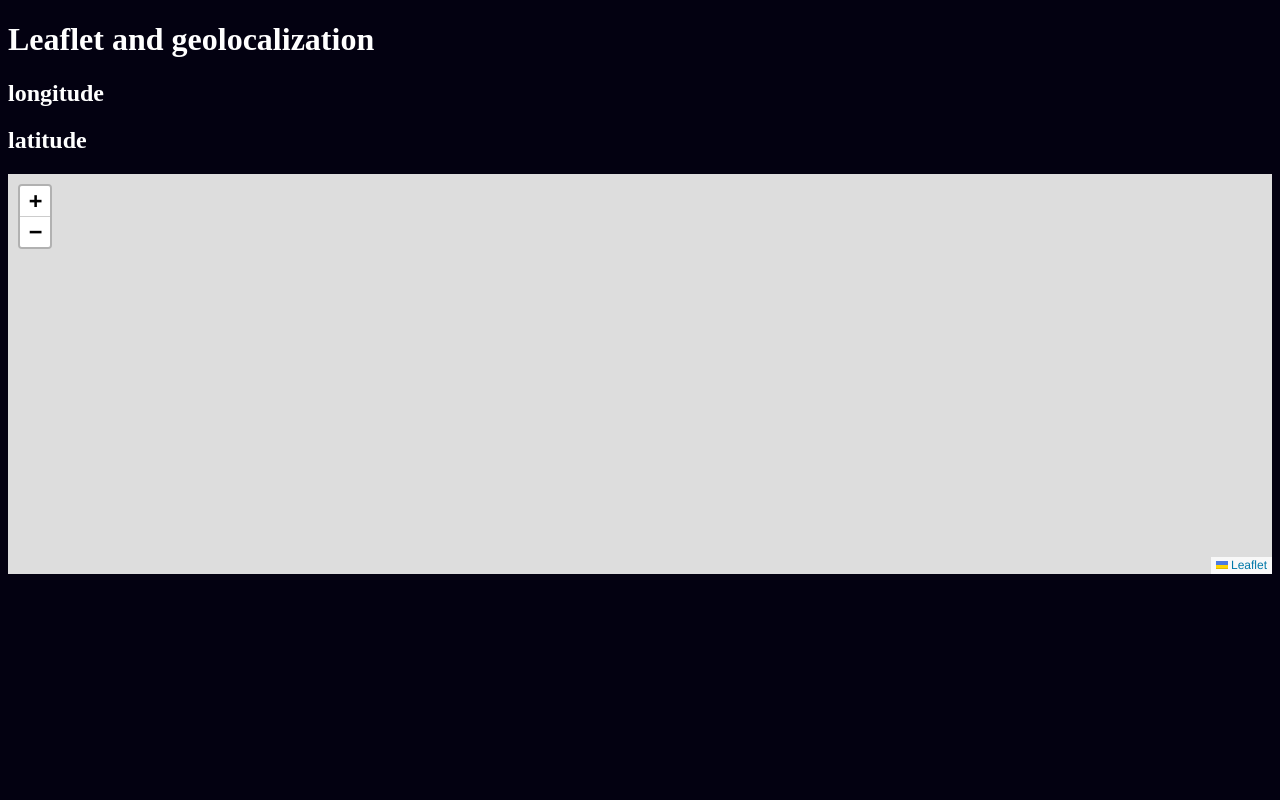
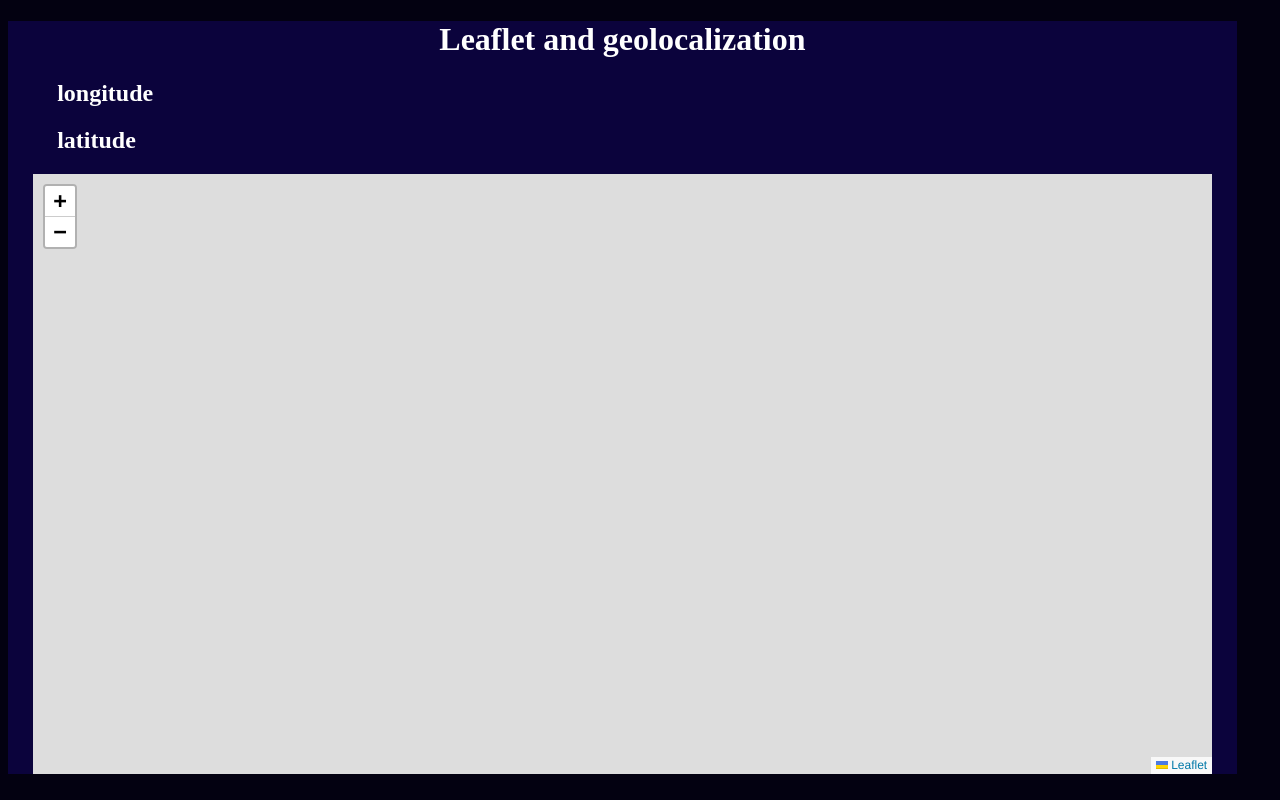
Before and after one commit to AdrielH024/Leaflet_Geolocalization, a website: page index.html in a window 1280 px wide. Drawn offline with nearby package versions, Linux system fonts and the light colour scheme.

Commit message:
first alterations

```diff
--- a/index.html
+++ b/index.html
@@ -11,41 +11,30 @@
 
     </head>
     <body>
-        <h1>Leaflet and geolocalization</h1>
-        <h2>longitude</h2>
-        <h2 id="longi"></h2>
-        <h2>latitude</h2>
-        <h2 id="lati"></h2>
-        <div id="map"></div>
-
+        <div id="content">
+            <header>
+                <h1>Leaflet and geolocalization</h1>
+            </header>
+            <section id="data">
+                <div id="data_display">
+                    <div>
+                        <h2>longitude</h2>
+                        <h2 id="longi"></h2>
+                    </div>
+                    <div>
+                        <h2>latitude</h2>
+                        <h2 id="lati"></h2>
+                    </div>
+                </div>
+            </section>
+            <section>
+                <div id="map">
+            </section>
+        </div>
+        </body>
     </body>
     <script src="https://unpkg.com/leaflet@1.9.3/dist/leaflet.js"
     integrity="sha256-WBkoXOwTeyKclOHuWtc+i2uENFpDZ9YPdf5Hf+D7ewM="
     crossorigin=""></script>
-
-    <script>
-    var x;
-    var y;
-    var longi = document.getElementById("longi");
-    var lati = document.getElementById("lati");
-    function success(position) {
-        x = position.coords.latitude;
-        y = position.coords.longitude;
-        longi.innerHTML = x;
-        lati.innerHTML = y;
-        console.log(x,y);
-    }
-    function error(){
-        console.log("error");
-    }
-    navigator.geolocation.getCurrentPosition(success, error);
-
-
-    var map = L.map('map', {doubleClickZoom: false}).locate({setView: true, maxZoom: 16});
-    L.tileLayer('https://tile.openstreetmap.org/{z}/{x}/{y}.png', {
-    maxZoom: 19,
-    attribution: '&copy; <a href="http://www.openstreetmap.org/copyright">OpenStreetMap</a>'
-    }).addTo(map);
-
-    </script>
+    <script src="script/Mapfunctions.js"></script>
 </html>
--- a/package.json
+++ b/package.json
@@ -1,5 +1,6 @@
 {
   "dependencies": {
-    "express": "^4.18.2"
+    "express": "^4.18.2",
+    "mongoose": "^7.1.0"
   }
 }
--- a/public/css/styles.css
+++ b/public/css/styles.css
@@ -1,8 +1,31 @@
 #map {
-	height: 400px;
+	height: 600px;
+	width: 96%;
+	position: relative;
+	margin-left: auto;
+	margin-right: auto;
 }
 
 body{
 	color:  white;
 	background-color: rgb(3, 1, 17);
 }
+
+#content{
+	background-color: rgb(11, 3, 60);
+	width: 96vw;
+}
+
+#data_display{
+	margin-left: 4%;
+
+}
+
+#data_display > h1{
+	display: inline;
+}
+
+
+header{
+	text-align: center;
+}
--- /dev/null
+++ b/public/script/Mapfunctions.js
@@ -0,0 +1,22 @@
+var x;
+var y;
+var longi = document.getElementById("longi");
+var lati = document.getElementById("lati");
+function success(position) {
+    x = position.coords.latitude;
+    y = position.coords.longitude;
+    longi.innerHTML = x;
+    lati.innerHTML = y;
+    console.log(x,y);
+}
+function error(){
+    console.log("error");
+}
+navigator.geolocation.getCurrentPosition(success, error);
+
+
+var map = L.map('map', {doubleClickZoom: false}).locate({setView: true, maxZoom: 16});
+L.tileLayer('https://tile.openstreetmap.org/{z}/{x}/{y}.png', {
+maxZoom: 19,
+attribution: '&copy; <a href="http://www.openstreetmap.org/copyright">OpenStreetMap</a>'
+}).addTo(map);
```
Also changed, not shown: server.js (+26 -0 lines), 1 other file.
